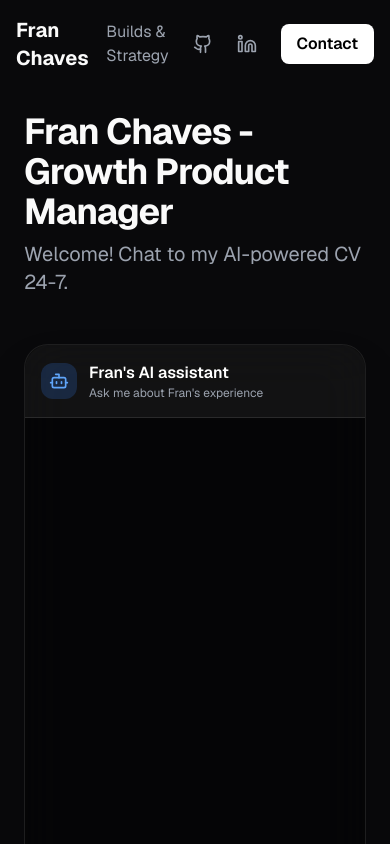
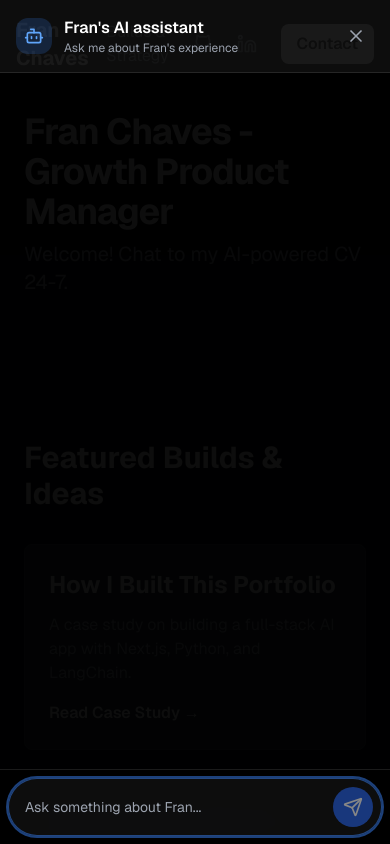
Before and after one commit to franchaves30/portfolio, a Next.js app: page / in a window 390 px wide. Both pictures are taken after a click on the element 195 px from the left and 381 px from the top of the page. Shown: the top 844 px of the page. Built offline with nearby package versions, Linux system fonts and the light colour scheme.

Commit message:
fix: improved mobile experience with the chat, making it full screen.

```diff
--- a/components/chat.tsx
+++ b/components/chat.tsx
@@ -1,7 +1,7 @@
 "use client";
 
 import { useEffect, useRef, useState } from "react";
-import { Send, Bot, User, Loader2, AlertCircle, Sparkles } from "lucide-react";
+import { Send, Bot, User, Loader2, AlertCircle, Sparkles, X } from "lucide-react";
 import { cn } from "@/lib/utils";
 
 interface Message {
@@ -106,26 +106,32 @@ export function Chat() {
   return (
     <div
       className={cn(
-        "flex flex-col w-full max-w-3xl mx-auto transition-all duration-500 ease-in-out relative",
+        "flex flex-col w-full max-w-3xl mx-auto transition-all duration-500 ease-in-out",
         isExpanded
-          ? "bg-black/40 border border-white/10 rounded-3xl shadow-2xl backdrop-blur-xl h-[calc(100dvh-150px)] md:h-[600px]"
-          : "bg-transparent h-[80px]"
+          ? "fixed inset-0 z-50 bg-black/95 md:bg-black/40 md:relative md:inset-auto md:border md:border-white/10 md:rounded-3xl md:shadow-2xl md:backdrop-blur-xl md:h-[600px]"
+          : "relative bg-transparent h-[80px]"
       )}
     >
       {/* EXPANDED HEADER */}
       <div
         className={cn(
-          "flex-none p-4 border-b border-white/10 bg-white/5 flex items-center gap-3 transition-opacity duration-300 rounded-t-3xl",
+          "flex-none p-4 border-b border-white/10 bg-white/5 flex items-center gap-3 transition-opacity duration-300 md:rounded-t-3xl",
           isExpanded ? "opacity-100" : "opacity-0 pointer-events-none hidden"
         )}
       >
         <div className="p-2 bg-blue-500/20 rounded-xl">
           <Bot className="w-5 h-5 text-blue-400" />
         </div>
-        <div>
+        <div className="flex-1">
           <h3 className="font-semibold text-white">Fran&apos;s AI assistant</h3>
           <p className="text-xs text-gray-400">Ask me about Fran&apos;s experience</p>
         </div>
+        <button
+          onClick={() => setIsExpanded(false)}
+          className="p-2 hover:bg-white/10 rounded-full transition-colors md:hidden"
+        >
+          <X className="w-5 h-5 text-gray-400" />
+        </button>
       </div>
 
       {/* MESSAGES AREA */}
@@ -201,7 +207,7 @@ export function Chat() {
       <div
         className={cn(
           "flex-none p-2 transition-all duration-500 ease-in-out z-20",
-          isExpanded ? "bg-black/60 border-t border-white/10 backdrop-blur-md rounded-b-3xl" : "bg-transparent"
+          isExpanded ? "bg-black/60 border-t border-white/10 backdrop-blur-md md:rounded-b-3xl" : "bg-transparent"
         )}
       >
         <form
```
